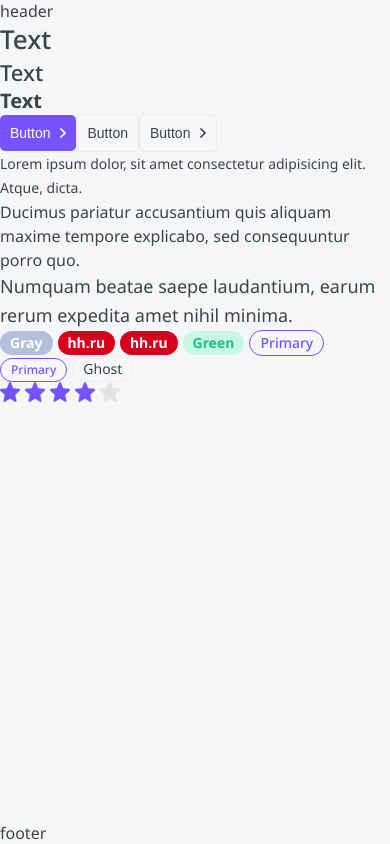
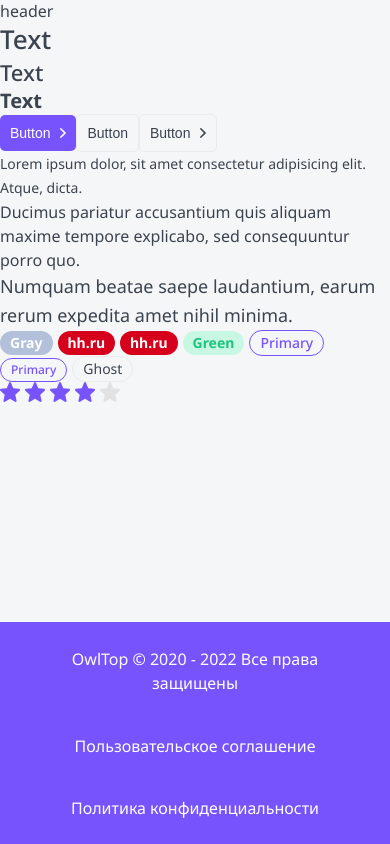
Before and after one commit to alexlibre/react-course, a Next.js app: page / in a window 390 px wide. Built offline with nearby package versions, Linux system fonts and the light colour scheme.

Commit message:
add footer markup

```diff
--- a/Layout/Footer/Footer.module.css
+++ b/Layout/Footer/Footer.module.css
@@ -0,0 +1,23 @@
+.footer {
+	display: grid;
+
+	padding: 25px 32px;
+
+	color: var(--white);
+	background-color: var(--primary);
+	grid-template-columns: 1fr repeat(2, auto);
+	grid-gap: 40px;
+}
+
+.link {
+	display: inline-block;
+}
+
+@media screen and (max-width: 767px) {
+	.footer {
+		grid-template-columns: auto;
+		justify-items: center;
+
+		text-align: center;
+	}
+}
--- a/Layout/Footer/Footer.tsx
+++ b/Layout/Footer/Footer.tsx
@@ -1,7 +1,20 @@
 import { FooterProps } from './Footer.props';
+import { P } from '../../components';
+import cn from 'classnames';
 import styles from './Footer.module.css';
-import cn from 'classnames';
 
-export const Footer = ({ ...props }: FooterProps): JSX.Element => {
-	return <div {...props}>footer</div>;
+export const Footer = ({ className, ...props }: FooterProps): JSX.Element => {
+	const currentYear = new Date().getFullYear();
+
+	return (
+		<footer className={cn(className, styles.footer)} {...props}>
+			<P>OwlTop © 2020 - {currentYear} Все права защищены</P>
+			<a className={styles.link} href='#'>
+				Пользовательское соглашение
+			</a>
+			<a className={styles.link} href='#'>
+				Политика конфиденциальности
+			</a>
+		</footer>
+	);
 };
--- a/Layout/Layout.module.css
+++ b/Layout/Layout.module.css
@@ -6,6 +6,7 @@
 		'. header header .'
 		'. sidebar body .'
 		'footer footer footer footer';
+
 	min-height: 100vh;
 }
 
--- a/styles/globals.css
+++ b/styles/globals.css
@@ -4,7 +4,7 @@ body {
 	padding: 0;
 
 	color: var(--black);
-	background: #f5f6f8;
+	background: #F5F6F8;
 
 	font-family: var(--font-family);
 }
@@ -20,14 +20,14 @@ a {
 }
 
 :root {
-	--black: #3b434e;
-	--gray-light: #ebebeb;
-	--white: #fff;
-	--primary: #7653fc;
-	--primary-hover: #6344df;
-	--red: #fc836d;
-	--green: #1dc37e;
-	--green-light: #c8f8e4;
+	--black: #3B434E;
+	--gray-light: #EBEBEB;
+	--white: #FFF;
+	--primary: #7653FC;
+	--primary-hover: #6344DF;
+	--red: #FC836D;
+	--green: #1DC37E;
+	--green-light: #C8F8E4;
 	--font-family: 'Noto Sans', sans-serif;
 	--transition-default: all 0.1s linear;
 	--breakpoint-mobile: 768px;
```
